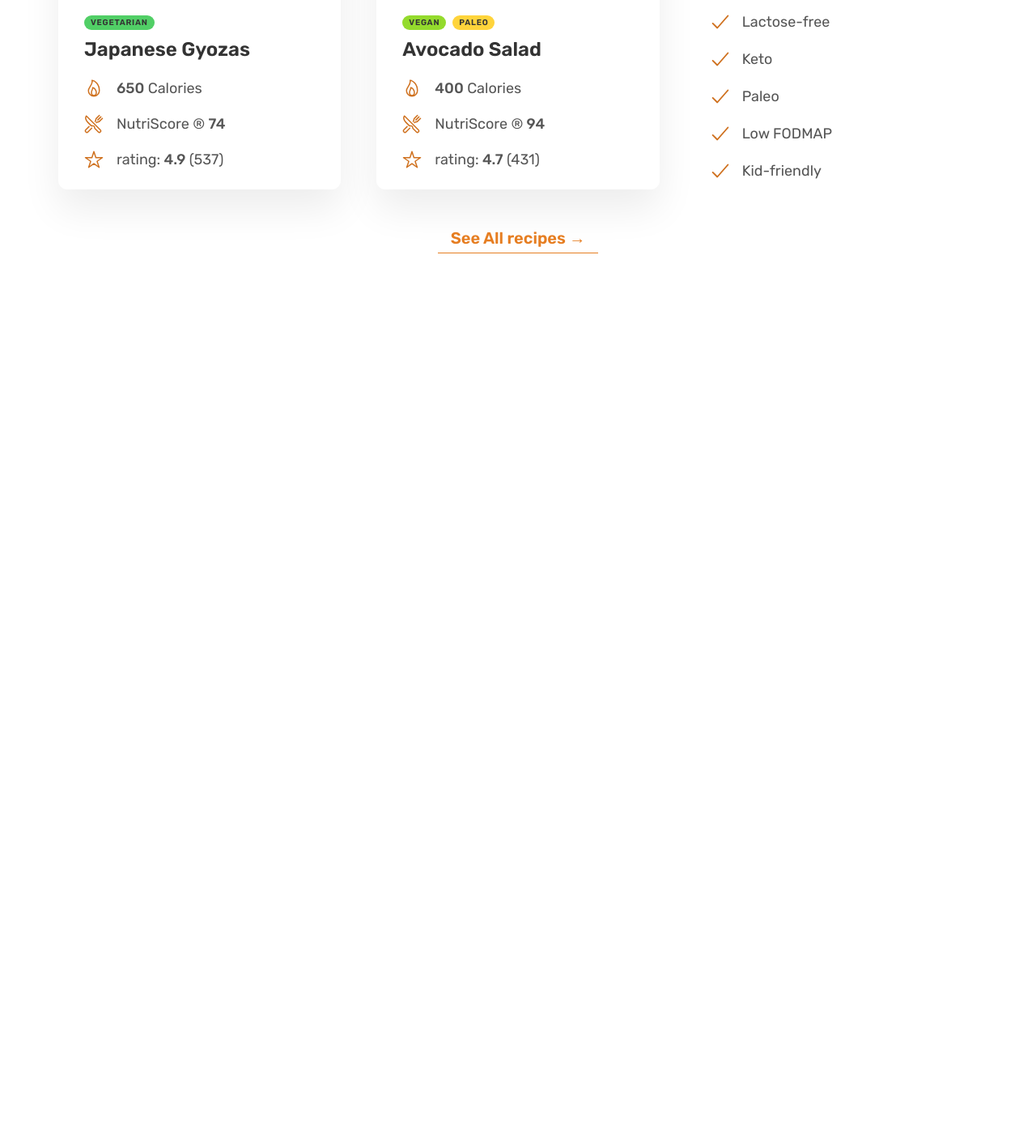
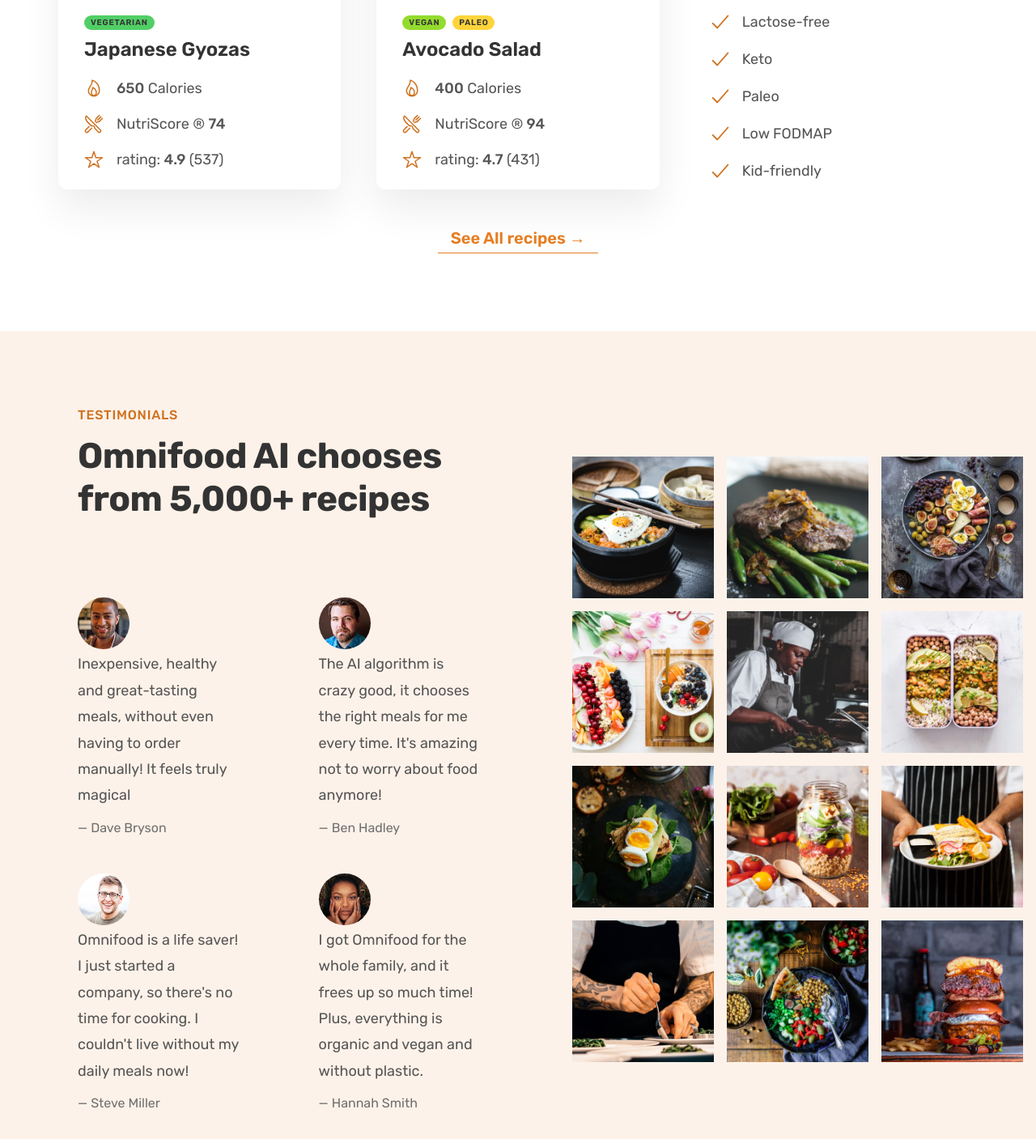
Before and after one commit to Ayushmangit/07-Omnifood-Desktop, a plain HTML site: page index.html in a window 1280 px wide. Shown: the part 3160-4567 px from the top of the page at 81% size. Before the commit the page ends 3569 px from the top, so only its background shows below. Drawn offline with nearby package versions, Linux system fonts and the light colour scheme.

Commit message:
testimonial and gallery

```diff
--- a/css/style.css
+++ b/css/style.css
@@ -45,6 +45,7 @@ greens : #51cf66
 
 #555
 #333
+#6f6f6f  lightest grey allowed on this #fdf2e9
 
 --03 Shadows
 
@@ -391,3 +392,60 @@ body {
   text-align: center;
   font-size: 1.8rem;
 }
+
+/* ********************* */
+/*Testimonials */
+/* ********************* */
+
+.section-testimonials {
+  background-color: #fdf2e9;
+  display: grid;
+  grid-template-columns: 54fr 46fr;
+  align-items: center;
+}
+.testimonial-container {
+  padding: 9.6rem;
+}
+
+.testimonials {
+  display: grid;
+  grid-template-columns: 1fr 1fr;
+  row-gap: 4.8rem;
+  column-gap: 9.6rem;
+}
+
+.testimonial-img {
+  width: 64px;
+  border-radius: 50%;
+  margin-bottom: 1.2;
+}
+
+.testimonial-content {
+  font-size: 1.8rem;
+  line-height: 1.8;
+  margin-bottom: 1.6rem;
+}
+
+.testimonial-name {
+  font-size: 1.6rem;
+  color: #6f6f6f;
+}
+.gallery-items {
+  overflow: hidden;
+}
+.gallery-items img {
+  display: block;
+  width: 100%;
+  transition: all 0.4s;
+}
+
+.gallery {
+  display: grid;
+  grid-template-columns: repeat(3, 1fr);
+  gap: 1.6rem;
+  padding: 1.6rem;
+}
+
+.gallery-items img:hover {
+  transform: scale(1.2);
+}
--- a/index.html
+++ b/index.html
@@ -276,6 +276,141 @@
           >
         </div>
       </section>
+
+      <!-- Testimonials section -->
+      <section class="section-testimonials">
+        <div class="testimonial-container">
+          <span class="subheading">Testimonials</span>
+          <h2 class="heading-secondary">
+            Omnifood AI chooses from 5,000+ recipes
+          </h2>
+
+          <div class="testimonials">
+            <figure class="testimonial">
+              <img
+                class="testimonial-img"
+                src="img/customers/dave.jpg"
+                alt=" An image of customer Dave Bryson"
+              />
+              <blockquote class="testimonial-content">
+                Inexpensive, healthy and great-tasting meals, without even
+                having to order manually! It feels truly magical
+              </blockquote>
+              <p class="testimonial-name">&mdash; Dave Bryson</p>
+            </figure>
+            <figure class="testimonial">
+              <img
+                class="testimonial-img"
+                src="img/customers/ben.jpg"
+                alt=" An image of customer Ben Hadley"
+              />
+              <blockquote class="testimonial-content">
+                The AI algorithm is crazy good, it chooses the right meals for
+                me every time. It's amazing not to worry about food anymore!
+              </blockquote>
+              <p class="testimonial-name">&mdash; Ben Hadley</p>
+            </figure>
+            <figure class="testimonial">
+              <img
+                class="testimonial-img"
+                src="img/customers/steve.jpg"
+                alt=" An image of customer Steve miller"
+              />
+              <blockquote class="testimonial-content">
+                Omnifood is a life saver! I just started a company, so there's
+                no time for cooking. I couldn't live without my daily meals now!
+              </blockquote>
+              <p class="testimonial-name">&mdash; Steve Miller</p>
+            </figure>
+            <figure class="testimonial">
+              <img
+                class="testimonial-img"
+                src="img/customers/hannah.jpg"
+                alt=" An image of customer Hannah Smith"
+              />
+              <blockquote class="testimonial-content">
+                I got Omnifood for the whole family, and it frees up so much
+                time! Plus, everything is organic and vegan and without plastic.
+              </blockquote>
+              <p class="testimonial-name">&mdash; Hannah Smith</p>
+            </figure>
+          </div>
+        </div>
+        <div class="gallery">
+          <figure class="gallery-items">
+            <img
+              src="img/gallery/gallery-1.jpg"
+              alt="photo of beautifully aranged food"
+            />
+          </figure>
+          <figure class="gallery-items">
+            <img
+              src="img/gallery/gallery-2.jpg"
+              alt="photo of beautifully aranged food"
+            />
+          </figure>
+          <figure class="gallery-items">
+            <img
+              src="img/gallery/gallery-3.jpg"
+              alt="photo of beautifully aranged food"
+            />
+          </figure>
+          <figure class="gallery-items">
+            <img
+              src="img/gallery/gallery-4.jpg"
+              alt="photo of beautifully aranged food"
+            />
+          </figure>
+          <figure class="gallery-items">
+            <img
+              src="img/gallery/gallery-5.jpg"
+              alt="photo of beautifully aranged food"
+            />
+          </figure>
+          <figure class="gallery-items">
+            <img
+              src="img/gallery/gallery-6.jpg"
+              alt="photo of beautifully aranged food"
+            />
+          </figure>
+          <figure class="gallery-items">
+            <img
+              src="img/gallery/gallery-7.jpg"
+              alt="photo of beautifully aranged food"
+            />
+          </figure>
+          <figure class="gallery-items">
+            <img
+              src="img/gallery/gallery-8.jpg"
+              alt="photo of beautifully aranged food"
+            />
+          </figure>
+          <figure class="gallery-items">
+            <img
+              src="img/gallery/gallery-9.jpg"
+              alt="photo of beautifully aranged food"
+            />
+          </figure>
+          <figure class="gallery-items">
+            <img
+              src="img/gallery/gallery-10.jpg"
+              alt="photo of beautifully aranged food"
+            />
+          </figure>
+          <figure class="gallery-items">
+            <img
+              src="img/gallery/gallery-11.jpg"
+              alt="photo of beautifully aranged food"
+            />
+          </figure>
+          <figure class="gallery-items">
+            <img
+              src="img/gallery/gallery-12.jpg"
+              alt="photo of beautifully aranged food"
+            />
+          </figure>
+        </div>
+      </section>
     </main>
   </body>
 </html>
```
